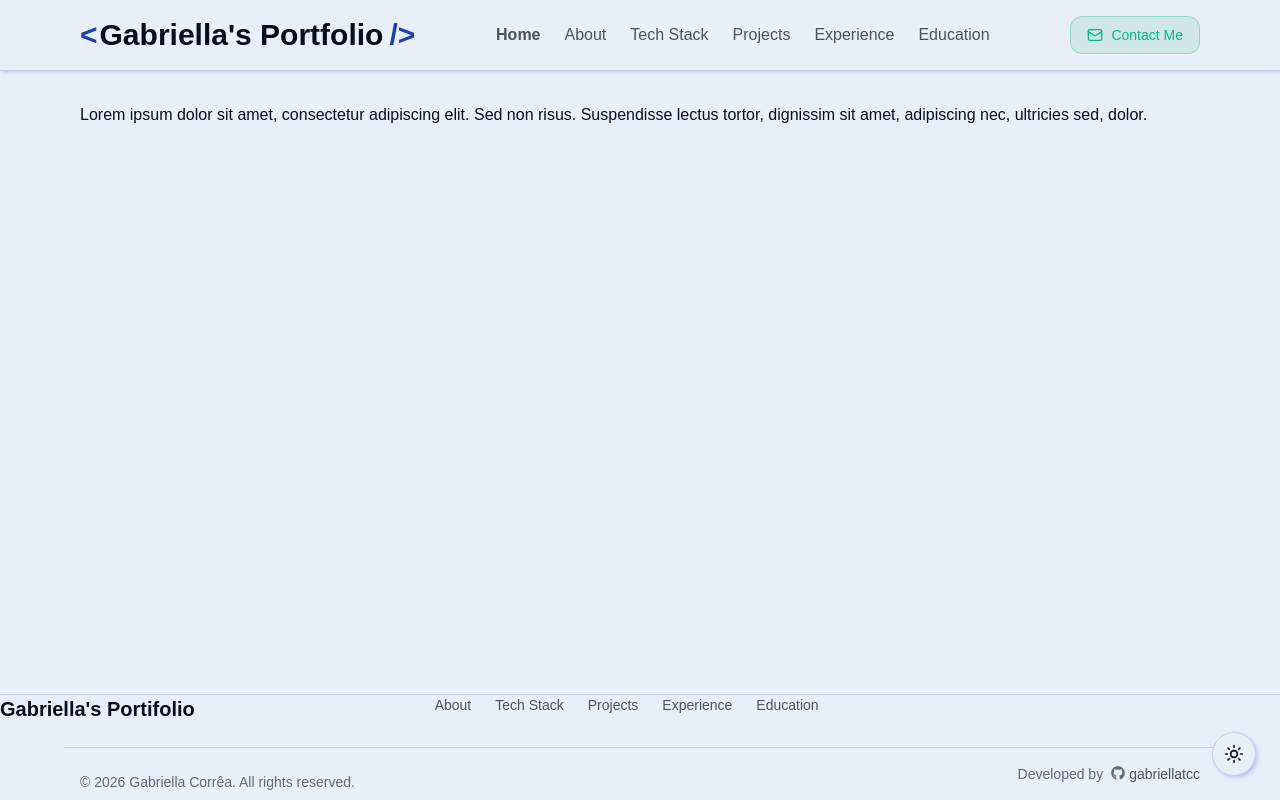
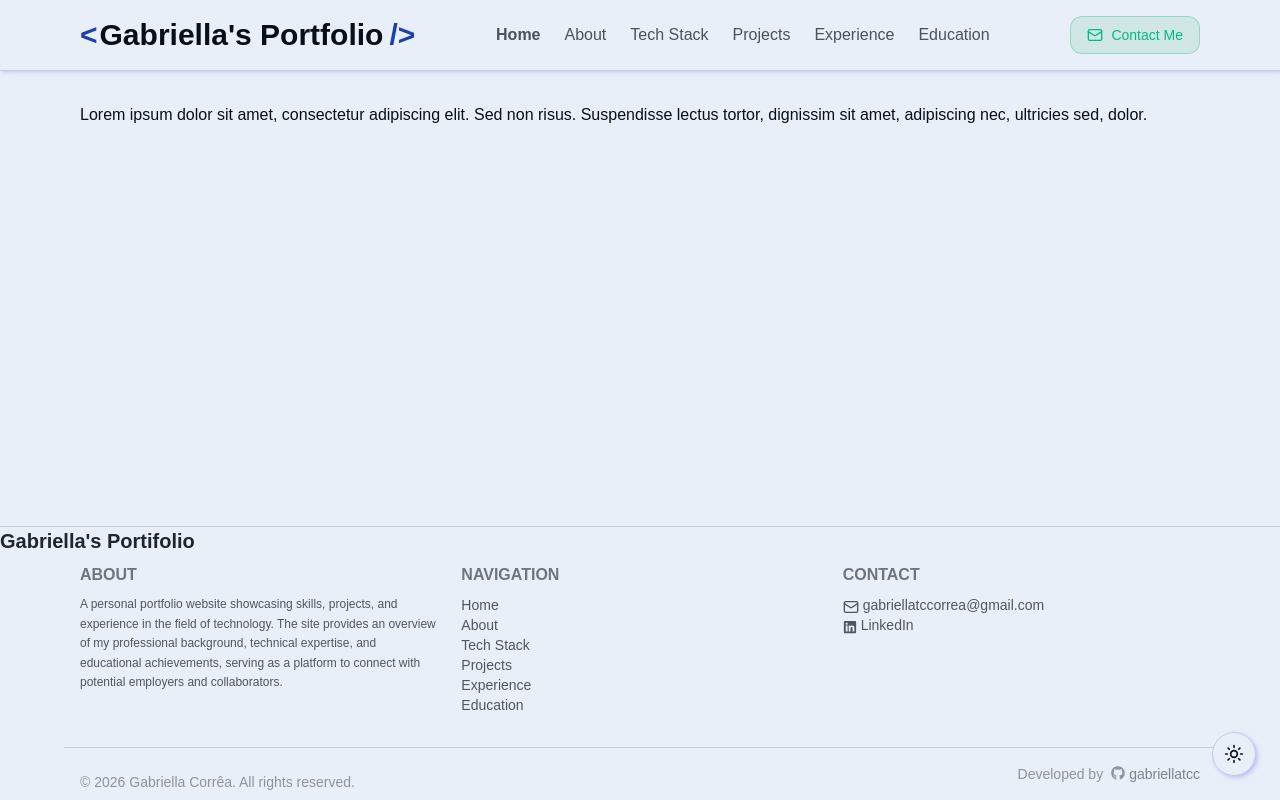
Before and after one commit to gabriellatcc/gabriella-portifolio, a React (Vite) app: page /home in a window 1280 px wide. Built offline with nearby package versions, Linux system fonts and the light colour scheme.

Commit message:
feat: enhance footer with contact information and site details
- Added SITE and CONTACT constants for dynamic footer content
- Included LinkedIn and email links in the footer
- Improved layout and styling of footer sections

```diff
--- a/src/components/layout/footer.tsx
+++ b/src/components/layout/footer.tsx
@@ -1,39 +1,75 @@
 import { Link } from '@tanstack/react-router'
 import { navigationSections } from '@/lib/navigation'
-import { FaGithub } from "react-icons/fa";
+import { FaGithub, FaLinkedin } from "react-icons/fa"
+import { SITE, CONTACT } from '@/lib/userinfo'
+import { Mail } from 'lucide-react'
 
 export function Footer() {
     return (
         <footer className="bg-background text-secondary-foreground border-t border-border">
-            <div className="grid grid-cols-1 gap-6 md:grid-cols-3 mb-6">
+            <p className="text-xl font-bold text-foreground/90">
+                        Gabriella's Portifolio
+            </p>
+            <div className="grid grid-cols-1 gap-6 md:grid-cols-3 mb-6 max-w-6xl mx-auto px-4 py-2">
                 <div>
-                    <span className="text-xl font-bold text-foreground">
-                        Gabriella's Portifolio
-                    </span>
+                    <p className="uppercase label-technical mb-2 font-bold text-muted-foreground/80">
+                        About
+                    </p>
+                    <p className="text-xs leading-relaxed text-muted-foreground">
+                        {SITE.description}
+                    </p>
                 </div>
                 <div>
-                    <nav className="flex  gap-6">
-                        {navigationSections.map(({ label, to }) => (
-                        <Link
-                            key={to}
-                            to={to}
-                            className="text-foreground/70 hover:text-foreground transition-colors text-sm"
-                            activeProps={{ className: 'text-foreground font-semibold' }}
-                        >
-                            {label}
-                        </Link>
-                        ))}
+                    <p className="uppercase label-technical mb-2 font-bold text-muted-foreground/80">
+                        Navigation
+                    </p>
+                    <nav className="space-y-1.5 text-sm text-muted-foreground">
+                        <ul>
+                            <li>
+                                <Link to="/home" className="hover:text-muted-foreground">
+                                    Home
+                                </Link>
+                            </li>
+                            {navigationSections.map((item) => (
+                            <li key={item.to}>
+                                <Link to={item.to} className="hover:text-muted-foreground">
+                                {item.label}
+                                </Link>
+                            </li>
+                            ))}
+                        </ul>
+                    </nav>
+                </div>
+                <div>
+                    <p className="uppercase label-technical mb-2 font-bold text-muted-foreground/80">
+                        Contact
+                    </p>
+                    <nav className="space-y-1.5 text-sm text-muted-foreground">
+                        <ul>
+                            <li>
+                                <a href={`mailto:${CONTACT.email}`} className="hover:text-muted-foreground">
+                                    <Mail className="inline-block mr-1 mt-0.5 size-4" />
+                                    {CONTACT.email}
+                                </a>
+                            </li>
+                            <li>
+                                <a href={CONTACT.linkedin} target="_blank" rel="noopener noreferrer" className="hover:text-muted-foreground">
+                                    <FaLinkedin className="inline-block mr-1 mt-0.7" />
+                                    LinkedIn
+                                </a>
+                            </li>
+                        </ul>
                     </nav>
                 </div>
             </div>
             <div className="flex justify-between max-w-6xl mx-auto px-4 py-2 border-t border-border">
-                <p className="mt-4 text-center md:text-left text-sm text-foreground/60">
+                <p className="mt-4 text-center md:text-left text-sm text-muted-foreground/60">
                 © {new Date().getFullYear()} Gabriella Corrêa. All rights reserved.
                 </p>
-                <div className="flex mt-2 text-center md:text-left text-sm text-foreground/60">
+                <div className="flex mt-2 text-center md:text-left text-sm text-muted-foreground/60">
                     Developed by
                     <FaGithub className="inline-block ml-2 mr-1 mt-0.5" />
-                    <a href="https://github.com/gabriellacorrea" target="_blank" rel="noopener noreferrer" className="text-foreground/70 hover:text-foreground transition-colors">gabriellatcc</a>
+                    <a href="https://github.com/gabriellacorrea" target="_blank" rel="noopener noreferrer" className="text-muted-foreground/70 hover:text-muted-foreground transition-colors">gabriellatcc</a>
                 </div>
             </div>
         </footer>
--- /dev/null
+++ b/src/lib/userinfo.ts
@@ -0,0 +1,12 @@
+export const SITE = {
+    name: "GABRIELLA CORRÊA'S PORTIFOLIO",
+    shortName: "GABRIELLA' PORTIFOLIO",
+    domain: "https://gabriellatcc.github.io/gabriella-portifolio/",
+    description: "A personal portfolio website showcasing skills, projects, and experience in the field of technology. The site provides an overview of my professional background, technical expertise, and educational achievements, serving as a platform to connect with potential employers and collaborators.",
+    mainDescription: "Welcome to my personal portfolio! I'm a passionate developer with a strong background in technology and a keen interest in creating innovative solutions."
+} as const;
+
+export const CONTACT = {
+    email: "gabriellatccorrea@gmail.com",
+    linkedin: "https://www.linkedin.com/in/gabriellatccorrea/",
+} as const;
```
